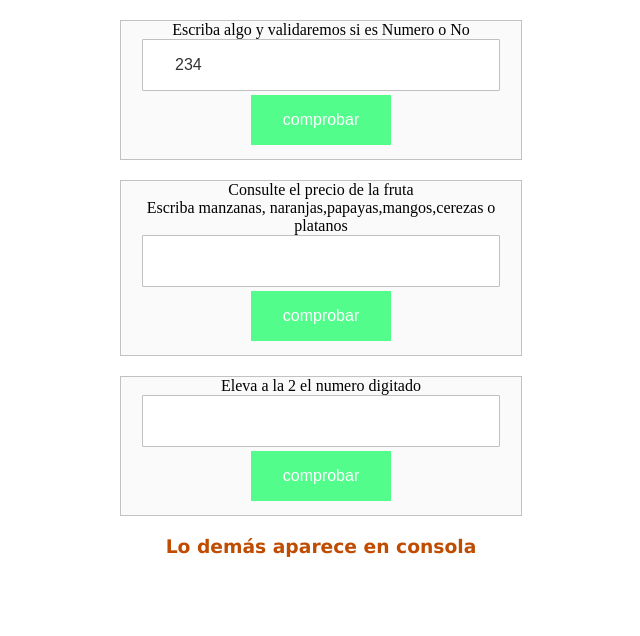
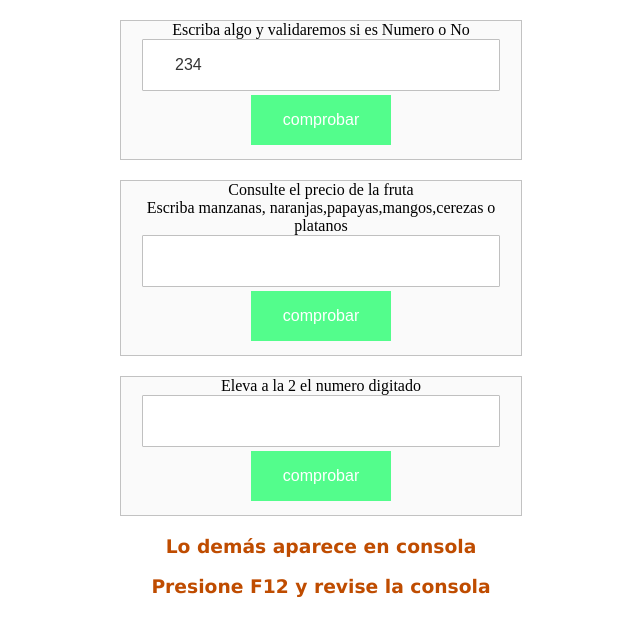
Before and after one commit to marioVMGIT/tarea5MarioVM, a plain HTML site: page index.html in a window 1280 px wide. Shown: the whole page, without its empty margins (319-959 px from the left). Drawn offline with Linux system fonts and the light colour scheme.

Commit message:
consolaMsg

```diff
--- a/index.html
+++ b/index.html
@@ -33,6 +33,7 @@
     </form>
 
     <h3>Lo demás aparece en consola</h3>
+    <h3>Presione F12 y revise la consola</h3>
     <script src="./script.js"></script>
 </body>
 
```
